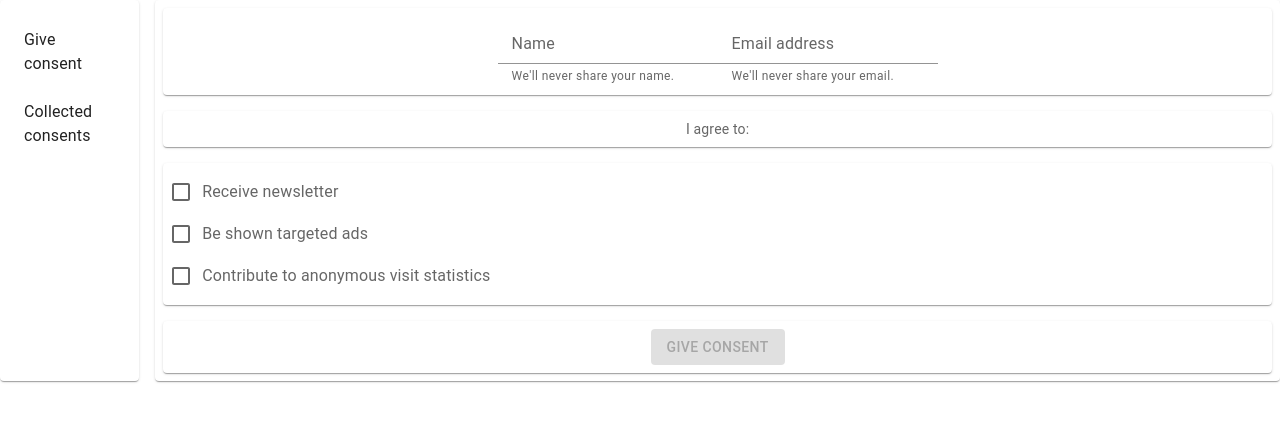
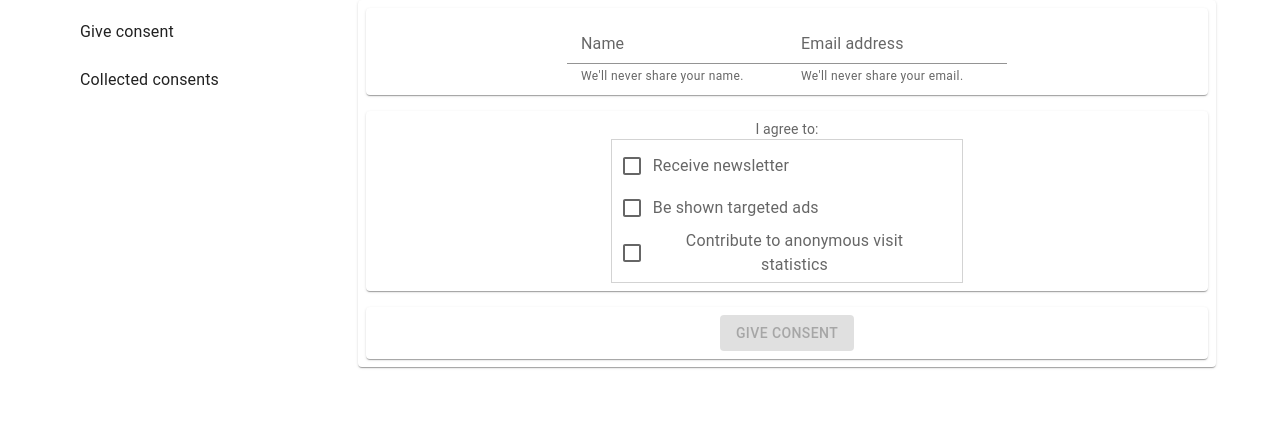
Before and after one commit to CodeFac7ory/consent-ui, a React (Create React App) app: page /give-consent in a window 1280 px wide. Shown: the top 422 px of the page. Built offline with nearby package versions, Linux system fonts and the light colour scheme.

Commit message:
improve styling

```diff
--- a/src/App.css
+++ b/src/App.css
@@ -1,47 +1,11 @@
-.App {
-	text-align: center;
-}
+/*.App {*/
+/*	text-align: center;*/
+/*}*/
 
-.App-logo {
-	height: 40vmin;
-	pointer-events: none;
-}
+/*.Navigation {*/
+/*	width: 10%;*/
+/*}*/
 
-@media (prefers-reduced-motion: no-preference) {
-	.App-logo {
-		animation: App-logo-float infinite 3s ease-in-out;
-	}
-}
-
-.App-header {
-	min-height: 100vh;
-	display: flex;
-	flex-direction: column;
-	align-items: center;
-	justify-content: center;
-	font-size: calc(10px + 2vmin);
-}
-
-.App-link {
-	color: rgb(112, 76, 182);
-}
-
-@keyframes App-logo-float {
-	0% {
-		transform: translateY(0);
-	}
-	50% {
-		transform: translateY(10px);
-	}
-	100% {
-		transform: translateY(0px);
-	}
-}
-
-.Navigation {
-	width: 10%;
-}
-
-.Content {
-	width: 90%;
-}
+/*.Content {*/
+/*	width: 90%;*/
+/*}*/
--- a/src/App.tsx
+++ b/src/App.tsx
@@ -3,6 +3,8 @@ import PropTypes from 'prop-types';
 import './App.css';
 import ConsentTable from './features/consents/ConsentTable/ConsentTable';
 import {
+	Container,
+	Grid,
 	List,
 	ListItem,
 	ListItemText,
@@ -71,17 +73,18 @@ const Item = styled(Paper)(({ theme }) => ({
 const App: React.FC = () => {
 	return (
 		<div className="App" data-testid="App">
-			<header></header>
 			<Router>
-				<Stack direction="row" spacing={2}>
-					<Item className="Navigation">
+				<Container>
+					<Grid container spacing={3}>
+						<Grid item xs={12} md={3}>
 							<Paper elevation={0}>
 								<List aria-label="navigation">
 									<ListItemLink to="/give-consent" primary="Give consent" />
 									<ListItemLink to="/consents" primary="Collected consents" />
 								</List>
 							</Paper>
-					</Item>
+						</Grid>
+						<Grid item xs={12} md={9}>
 							<Item className="Content">
 								<Routes>
 									<Route path="/" element={<Navigate to="/give-consent" />} />
@@ -89,7 +92,9 @@ const App: React.FC = () => {
 									<Route path="/consents" element={<ConsentTable />} />
 								</Routes>
 							</Item>
-				</Stack>
+						</Grid>
+					</Grid>
+				</Container>
 			</Router>
 		</div>
 	);
--- a/src/assets/mock-data/consents.json
+++ b/src/assets/mock-data/consents.json
@@ -23,6 +23,22 @@
       "newsletter": true,
       "ads": true,
       "statistics": true
+    },
+    {
+      "id": 3,
+      "name": "damjanovicb@googlemail.com",
+      "email": "damjanovicb@googlemail.com",
+      "newsletter": true,
+      "ads": false,
+      "statistics": false
+    },
+    {
+      "id": 4,
+      "name": "damjanovicb@googlemail.com",
+      "email": "b.damjanovic@finatix.de",
+      "newsletter": true,
+      "ads": false,
+      "statistics": false
     }
   ]
 }
--- a/src/features/consents/ConsentForm/ConsentForm.module.scss
+++ b/src/features/consents/ConsentForm/ConsentForm.module.scss
@@ -1,2 +1,10 @@
 .ConsentForm {
 }
+
+.AlignItemsCenter {
+  margin-left: auto;
+  margin-right: auto;
+  width: 40%;
+  padding: 5px 10px 5px 10px;
+  border: 1px solid lightgrey;
+}
--- a/src/features/consents/ConsentForm/ConsentForm.tsx
+++ b/src/features/consents/ConsentForm/ConsentForm.tsx
@@ -113,9 +113,9 @@ const ConsentForm: React.FC<ConsentFormProps> = () => {
 							</FormHelperText>
 						</FormControl>
 					</Item>
-					<Item>I agree to:</Item>
-					<Item>
-						<FormGroup>
+					<Item>I agree to:
+						<br />
+						<FormGroup className={styles.AlignItemsCenter}>
 							<FormControlLabel
 								control={
 									<Checkbox
```
Lines whose indentation alone changed are shown as unchanged.
